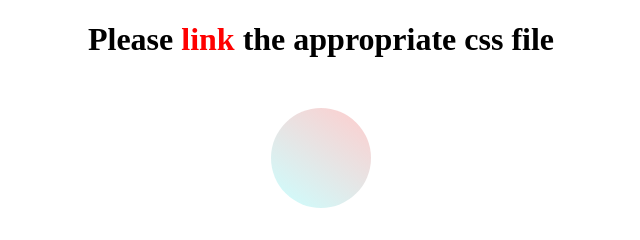
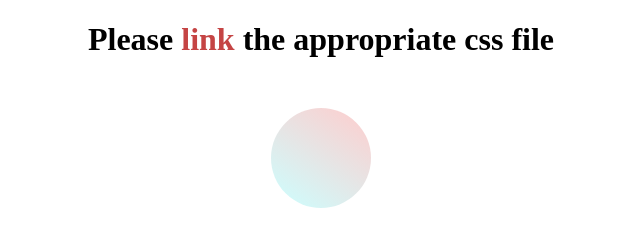
Before and after one commit to khanprog/freecodecamp-stuff, a plain HTML site: page applied-visual-design/generalhtml.html in a window 1280 px wide. Shown: the full height of the page, 319-959 px from the left. Drawn offline with Linux system fonts and the light colour scheme.

```diff
--- a/applied-visual-design/generalhtml.html
+++ b/applied-visual-design/generalhtml.html
@@ -11,7 +11,7 @@
         text-align: center;
       }
       .notice span{
-        color: red;
+        color: rgb(197, 68, 68);
       }
     </style>
   </head>
```
